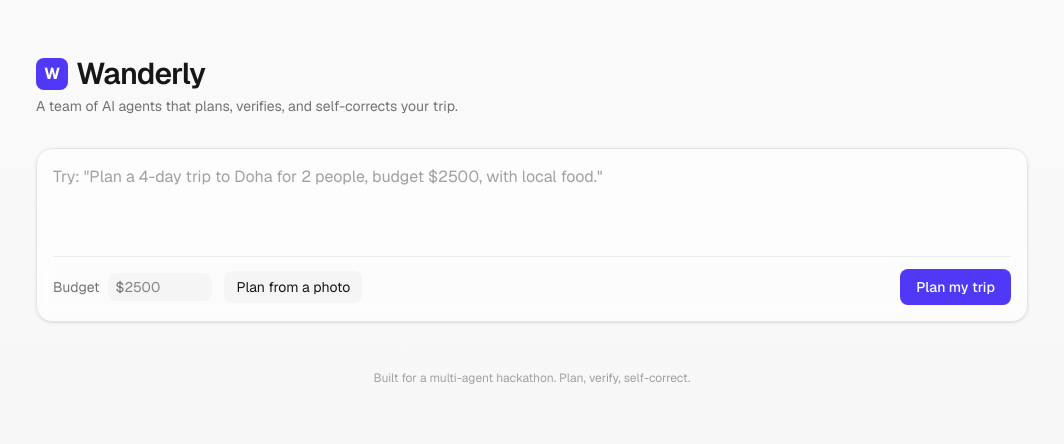
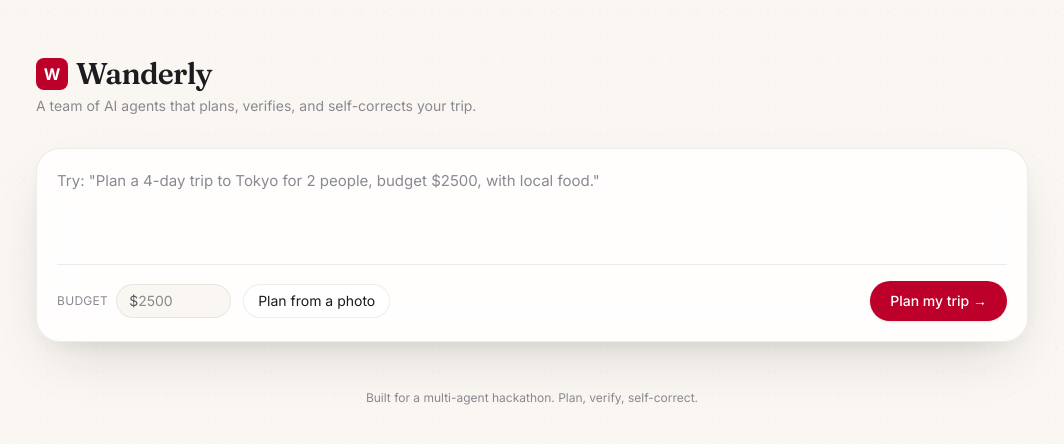
Before and after one commit to Pu1ni2/Wanderly, a Next.js app: page / in a window 1280 px wide. Shown: the top 444 px of the page, without its empty margins (108-1172 px from the left). Built offline with nearby package versions, Linux system fonts and the light colour scheme.

Commit message:
refactor: strip dark mode, add premium light theme tokens

```diff
--- a/app/globals.css
+++ b/app/globals.css
@@ -1,34 +1,69 @@
 @import "tailwindcss";
 
 :root {
-  --background: #ffffff;
-  --foreground: #171717;
+  /* Warm, refined light palette */
+  --bg: #faf7f2;
+  --bg-elev: #ffffff;
+  --ink: #1c1b1f;
+  --ink-soft: #5b5963;
+  --ink-faint: #8b8892;
+  --accent: #bd0029;
+  --accent-soft: #f7d6e0;
+  --border: rgba(28, 27, 31, 0.08);
+  --shadow-sm: 0 1px 2px rgba(28, 27, 31, 0.04);
+  --shadow-md: 0 4px 14px rgba(28, 27, 31, 0.06), 0 1px 3px rgba(28, 27, 31, 0.04);
+  --shadow-lg: 0 24px 60px -20px rgba(28, 27, 31, 0.18), 0 8px 24px -8px rgba(28, 27, 31, 0.08);
 }
 
 @theme inline {
-  --color-background: var(--background);
-  --color-foreground: var(--foreground);
-  --font-sans: var(--font-geist-sans);
-  --font-mono: var(--font-geist-mono);
+  --color-background: var(--bg);
+  --color-foreground: var(--ink);
+  --font-sans: var(--font-inter);
+  --font-display: var(--font-fraunces);
+  --font-jp: var(--font-noto-jp);
 }
 
-@media (prefers-color-scheme: dark) {
-  :root {
-    --background: #0a0a0a;
-    --foreground: #ededed;
-  }
+html, body {
+  background: var(--bg);
+  color: var(--ink);
+  font-family: var(--font-inter), ui-sans-serif, system-ui, -apple-system, "Segoe UI", Roboto, sans-serif;
+  font-feature-settings: "ss01", "cv11";
 }
 
-body {
-  background: var(--background);
-  color: var(--foreground);
-  font-family: var(--font-geist-sans), ui-sans-serif, system-ui, -apple-system, "Segoe UI", Roboto, sans-serif;
-}
+.font-display { font-family: var(--font-fraunces), Georgia, serif; }
+.font-jp      { font-family: var(--font-noto-jp), var(--font-fraunces), Georgia, serif; }
 
 @keyframes pulse-dot {
   0%, 100% { opacity: 1; transform: scale(1); }
   50%      { opacity: 0.55; transform: scale(0.85); }
 }
-.pulse-dot {
-  animation: pulse-dot 1.2s ease-in-out infinite;
+.pulse-dot { animation: pulse-dot 1.2s ease-in-out infinite; }
+
+@keyframes petal-fall {
+  0%   { transform: translate3d(0, -10vh, 0) rotate(0deg); opacity: 0; }
+  10%  { opacity: 0.9; }
+  100% { transform: translate3d(40px, 110vh, 0) rotate(540deg); opacity: 0; }
 }
+.petal { animation: petal-fall linear infinite; }
+
+@keyframes ring-fade {
+  0%   { transform: scale(0.6); opacity: 0.9; }
+  100% { transform: scale(1.4); opacity: 0; }
+}
+.ring-fade { animation: ring-fade 0.9s ease-out forwards; }
+
+@keyframes float-bob {
+  0%, 100% { transform: translateY(0); }
+  50%      { transform: translateY(-4px); }
+}
+.float-bob { animation: float-bob 3s ease-in-out infinite; }
+
+/* Subtle washi paper texture, kept as CSS so no asset is needed */
+.washi {
+  background-color: var(--bg);
+  background-image:
+    radial-gradient(rgba(28, 27, 31, 0.025) 1px, transparent 1px),
+    radial-gradient(rgba(189, 0, 41, 0.012) 1px, transparent 1px);
+  background-size: 24px 24px, 7px 7px;
+  background-position: 0 0, 12px 12px;
+}
--- a/app/layout.tsx
+++ b/app/layout.tsx
@@ -1,20 +1,30 @@
 import type { Metadata } from "next";
-import { Geist, Geist_Mono } from "next/font/google";
+import { Fraunces, Inter, Noto_Serif_JP } from "next/font/google";
 import "./globals.css";
 
-const geistSans = Geist({
-  variable: "--font-geist-sans",
+const fraunces = Fraunces({
+  variable: "--font-fraunces",
   subsets: ["latin"],
+  weight: ["400", "500", "600", "700"],
+  display: "swap",
 });
 
-const geistMono = Geist_Mono({
-  variable: "--font-geist-mono",
+const inter = Inter({
+  variable: "--font-inter",
   subsets: ["latin"],
+  display: "swap",
+});
+
+const notoSerifJP = Noto_Serif_JP({
+  variable: "--font-noto-jp",
+  subsets: ["latin"],
+  weight: ["400", "500", "700"],
+  display: "swap",
 });
 
 export const metadata: Metadata = {
-  title: "Wanderly — multi-agent travel planner",
-  description: "Plans, verifies, and self-corrects your trip with a team of AI specialists.",
+  title: "Wanderly — your multi-agent travel concierge",
+  description: "A team of AI specialists that plans, verifies, and self-corrects your trip.",
 };
 
 export default function RootLayout({
@@ -25,7 +35,7 @@ export default function RootLayout({
   return (
     <html
       lang="en"
-      className={`${geistSans.variable} ${geistMono.variable} h-full antialiased`}
+      className={`${fraunces.variable} ${inter.variable} ${notoSerifJP.variable} h-full antialiased`}
     >
       <body className="min-h-full flex flex-col">{children}</body>
     </html>
--- a/app/page.tsx
+++ b/app/page.tsx
@@ -115,30 +115,30 @@ export default function Home() {
   }
 
   return (
-    <div className="min-h-screen bg-gradient-to-b from-neutral-50 to-neutral-100 dark:from-neutral-950 dark:to-neutral-900">
+    <div className="min-h-screen washi">
       <div className="max-w-5xl mx-auto px-4 py-10 sm:py-14">
         <header className="mb-8">
           <div className="flex items-center gap-2 mb-1">
-            <div className="h-8 w-8 rounded-lg bg-indigo-600 flex items-center justify-center text-white font-bold">W</div>
-            <h1 className="text-2xl sm:text-3xl font-semibold tracking-tight">Wanderly</h1>
+            <div className="h-8 w-8 rounded-lg bg-[color:var(--accent)] flex items-center justify-center text-white font-bold">W</div>
+            <h1 className="text-2xl sm:text-3xl font-semibold tracking-tight font-display">Wanderly</h1>
           </div>
-          <p className="text-sm text-neutral-500">A team of AI agents that plans, verifies, and self-corrects your trip.</p>
+          <p className="text-sm text-[color:var(--ink-faint)]">A team of AI agents that plans, verifies, and self-corrects your trip.</p>
         </header>
 
         <ChatInput onSubmit={start} disabled={running} />
 
         {vision && pendingArgs && (
-          <div className="mt-4 rounded-2xl border border-neutral-200 dark:border-neutral-800 bg-white dark:bg-neutral-950 p-4">
+          <div className="mt-4 rounded-2xl border bg-white p-4" style={{ borderColor: "var(--border)" }}>
             <div className="text-sm mb-2">
               I&apos;m only <span className="font-semibold">{Math.round(vision.confidence * 100)}%</span> sure this is{" "}
               <span className="font-semibold">{vision.guess}</span>. Pick the right one to continue:
             </div>
             <div className="flex flex-wrap gap-2">
-              <button onClick={() => confirmDestination(vision.guess)} className="px-3 py-1.5 rounded-full bg-indigo-600 text-white text-sm hover:bg-indigo-700">
+              <button onClick={() => confirmDestination(vision.guess)} className="px-3 py-1.5 rounded-full bg-[color:var(--accent)] text-white text-sm hover:opacity-95">
                 {vision.guess}
               </button>
               {vision.alternates.map((alt) => (
-                <button key={alt} onClick={() => confirmDestination(alt)} className="px-3 py-1.5 rounded-full bg-neutral-100 dark:bg-neutral-800 text-sm hover:bg-neutral-200 dark:hover:bg-neutral-700">
+                <button key={alt} onClick={() => confirmDestination(alt)} className="px-3 py-1.5 rounded-full bg-[color:var(--bg)] border text-sm hover:bg-white" style={{ borderColor: "var(--border)" }}>
                   {alt}
                 </button>
               ))}
@@ -146,14 +146,14 @@ export default function Home() {
             {pendingImage && (
               <div className="mt-3">
                 {/* eslint-disable-next-line @next/next/no-img-element */}
-                <img src={pendingImage} alt="" className="h-24 rounded-lg border border-neutral-200 dark:border-neutral-700" />
+                <img src={pendingImage} alt="" className="h-24 rounded-lg border" style={{ borderColor: "var(--border)" }} />
               </div>
             )}
           </div>
         )}
 
         {error && (
-          <div className="mt-4 rounded-2xl border border-red-200 dark:border-red-900 bg-red-50 dark:bg-red-950/30 p-4 text-sm text-red-800 dark:text-red-200">
+          <div className="mt-4 rounded-2xl border border-red-200 bg-red-50 p-4 text-sm text-red-800">
             {error}
           </div>
         )}
@@ -171,7 +171,7 @@ export default function Home() {
           )}
         </div>
 
-        <footer className="mt-12 text-center text-xs text-neutral-400">
+        <footer className="mt-12 text-center text-xs text-[color:var(--ink-faint)]">
           Built for a multi-agent hackathon. Plan, verify, self-correct.
         </footer>
       </div>
--- a/components/ChatInput.tsx
+++ b/components/ChatInput.tsx
@@ -4,9 +4,11 @@ import { useRef, useState } from "react";
 interface Props {
   onSubmit: (data: { query: string; budgetUSD?: number; imageDataUrl?: string }) => void;
   disabled?: boolean;
+  placeholder?: string;
+  accent?: string;
 }
 
-export function ChatInput({ onSubmit, disabled }: Props) {
+export function ChatInput({ onSubmit, disabled, placeholder, accent = "#bd0029" }: Props) {
   const [query, setQuery] = useState("");
   const [budget, setBudget] = useState("");
   const [imageDataUrl, setImageDataUrl] = useState<string | undefined>();
@@ -29,22 +31,25 @@ export function ChatInput({ onSubmit, disabled }: Props) {
   }
 
   return (
-    <div className="rounded-2xl border border-neutral-200 dark:border-neutral-800 bg-white/60 dark:bg-neutral-900/60 backdrop-blur p-4 shadow-sm">
+    <div
+      className="rounded-3xl border bg-white/85 backdrop-blur-xl p-5 transition"
+      style={{ borderColor: "var(--border)", boxShadow: "var(--shadow-lg)" }}
+    >
       <textarea
         value={query}
         onChange={(e) => setQuery(e.target.value)}
-        placeholder='Try: "Plan a 4-day trip to Doha for 2 people, budget $2500, with local food."'
+        placeholder={placeholder ?? 'Try: "Plan a 4-day trip to Tokyo for 2 people, budget $2500, with local food."'}
         rows={3}
-        className="w-full resize-none bg-transparent outline-none text-base placeholder:text-neutral-400"
+        className="w-full resize-none bg-transparent outline-none text-[15px] leading-relaxed placeholder:text-[color:var(--ink-faint)]"
         onKeyDown={(e) => {
           if (e.key === "Enter" && (e.metaKey || e.ctrlKey)) submit();
         }}
       />
-      <div className="flex flex-wrap items-center gap-3 mt-3 pt-3 border-t border-neutral-200/70 dark:border-neutral-800/70">
+      <div className="flex flex-wrap items-center gap-3 mt-4 pt-4 border-t" style={{ borderColor: "var(--border)" }}>
         <div className="flex items-center gap-2">
-          <span className="text-sm text-neutral-500">Budget</span>
-          <div className="flex items-center bg-neutral-100 dark:bg-neutral-800 rounded-lg px-2 py-1">
-            <span className="text-sm text-neutral-500">$</span>
+          <span className="text-xs uppercase tracking-wide text-[color:var(--ink-faint)]">Budget</span>
+          <div className="flex items-center bg-[color:var(--bg)] rounded-full px-3 py-1.5 border" style={{ borderColor: "var(--border)" }}>
+            <span className="text-sm text-[color:var(--ink-soft)]">$</span>
             <input
               type="number"
               value={budget}
@@ -58,7 +63,8 @@ export function ChatInput({ onSubmit, disabled }: Props) {
         <button
           type="button"
           onClick={() => fileRef.current?.click()}
-          className="text-sm px-3 py-1.5 rounded-lg bg-neutral-100 dark:bg-neutral-800 hover:bg-neutral-200 dark:hover:bg-neutral-700 transition"
+          className="text-sm px-3.5 py-1.5 rounded-full border bg-white hover:bg-[color:var(--bg)] transition"
+          style={{ borderColor: "var(--border)" }}
         >
           {imageDataUrl ? "Replace photo" : "Plan from a photo"}
         </button>
@@ -73,11 +79,11 @@ export function ChatInput({ onSubmit, disabled }: Props) {
         {imageDataUrl && (
           <div className="flex items-center gap-2">
             {/* eslint-disable-next-line @next/next/no-img-element */}
-            <img src={imageDataUrl} alt="" className="h-10 w-14 object-cover rounded-md border border-neutral-200 dark:border-neutral-700" />
+            <img src={imageDataUrl} alt="" className="h-10 w-14 object-cover rounded-md border" style={{ borderColor: "var(--border)" }} />
             <button
               type="button"
               onClick={() => setImageDataUrl(undefined)}
-              className="text-xs text-neutral-500 hover:text-neutral-800 dark:hover:text-neutral-200"
+              className="text-xs text-[color:var(--ink-faint)] hover:text-[color:var(--ink)]"
             >
               remove
             </button>
@@ -89,9 +95,10 @@ export function ChatInput({ onSubmit, disabled }: Props) {
         <button
           onClick={submit}
           disabled={disabled}
-          className="text-sm font-medium px-4 py-2 rounded-lg bg-indigo-600 text-white hover:bg-indigo-700 disabled:opacity-50 disabled:cursor-not-allowed transition"
+          className="text-sm font-medium px-5 py-2.5 rounded-full text-white shadow-sm hover:opacity-95 disabled:opacity-50 disabled:cursor-not-allowed transition"
+          style={{ backgroundColor: accent }}
         >
-          {disabled ? "Planning…" : "Plan my trip"}
+          {disabled ? "Planning…" : "Plan my trip →"}
         </button>
       </div>
     </div>
--- a/components/CriticBadge.tsx
+++ b/components/CriticBadge.tsx
@@ -6,14 +6,14 @@ interface Props {
 export function CriticBadge({ attempts, verified }: Props) {
   if (!verified) {
     return (
-      <span className="inline-flex items-center gap-1.5 px-2.5 py-1 rounded-full text-xs font-medium bg-red-100 text-red-800 dark:bg-red-950/40 dark:text-red-200">
+      <span className="inline-flex items-center gap-1.5 px-2.5 py-1 rounded-full text-xs font-medium bg-red-50 text-red-800 border border-red-200">
         <span className="h-1.5 w-1.5 rounded-full bg-red-500" /> Unverified
       </span>
     );
   }
   const label = attempts <= 1 ? "Verified" : `Verified · re-planned ${attempts - 1}x`;
   return (
-    <span className="inline-flex items-center gap-1.5 px-2.5 py-1 rounded-full text-xs font-medium bg-emerald-100 text-emerald-800 dark:bg-emerald-950/40 dark:text-emerald-200">
+    <span className="inline-flex items-center gap-1.5 px-2.5 py-1 rounded-full text-xs font-medium bg-emerald-50 text-emerald-800 border border-emerald-200">
       <span className="h-1.5 w-1.5 rounded-full bg-emerald-500" /> {label}
     </span>
   );
--- /dev/null
+++ b/lib/theme.ts
@@ -0,0 +1,42 @@
+export interface Theme {
+  name: string;
+  bg: string;
+  surface: string;
+  ink: string;
+  inkSoft: string;
+  accent: string;
+  accentSoft: string;
+  border: string;
+  fontDisplayClass: string;
+  motif: "none" | "sakura";
+  heroImage?: string;
+}
+
+export const baseTheme: Theme = {
+  name: "base",
+  bg: "#faf7f2",
+  surface: "#ffffff",
+  ink: "#1c1b1f",
+  inkSoft: "#5b5963",
+  accent: "#bd0029",
+  accentSoft: "#f7d6e0",
+  border: "rgba(28,27,31,0.08)",
+  fontDisplayClass: "font-display",
+  motif: "none",
+};
+
+export const themes: Record<string, Theme> = {
+  japan: {
+    ...baseTheme,
+    name: "japan",
+    accent: "#bd0029",
+    accentSoft: "#f7d6e0",
+    fontDisplayClass: "font-jp",
+    motif: "sakura",
+  },
+};
+
+export function themeFor(country: string | undefined): Theme {
+  if (!country) return baseTheme;
+  return themes[country.toLowerCase()] ?? baseTheme;
+}
```
Also changed, not shown: components/AgentActivity.tsx (+14 -14 lines), components/BudgetMeter.tsx (+10 -5 lines), components/ItineraryView.tsx (+40 -19 lines).
